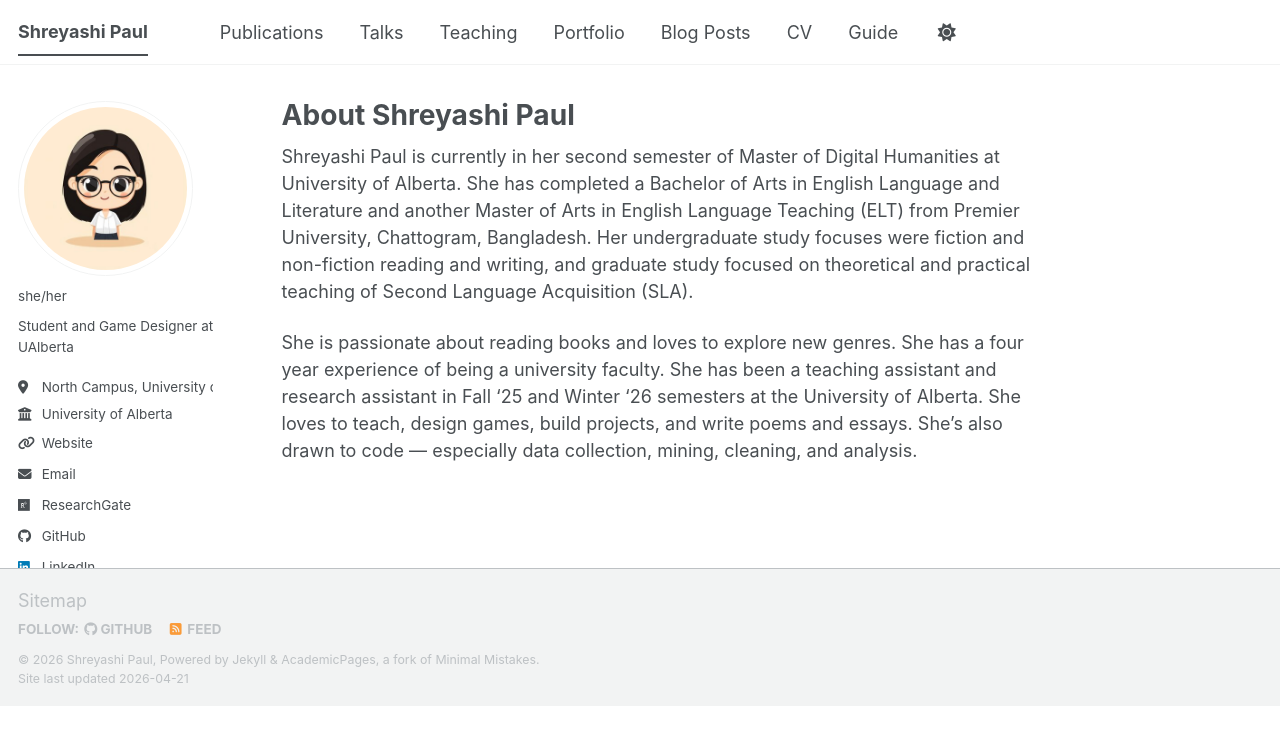
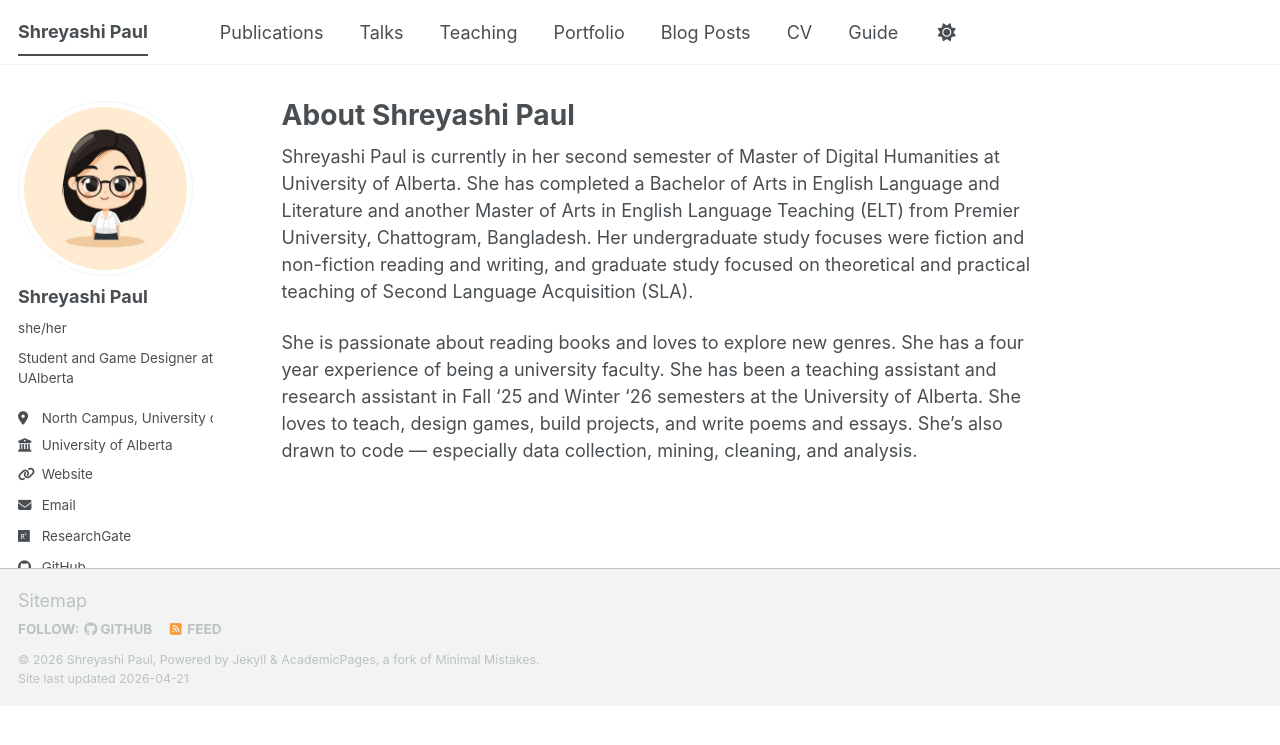
Before and after one commit to s-pl70/me, a Jekyll site: the page built from _pages/about.md, in a window 1280 px wide. Shown: the top 745 px of the page. Built offline with Jekyll 4.4.1, drawn with Linux system fonts in a browser that asks for light colours; a script bundle is joined from its source files by our own code; library files that are not in the unit come from our copies.

Commit message:
Update _config.yml

```diff
--- a/_config.yml
+++ b/_config.yml
@@ -25,7 +25,7 @@ repository               : "academicpages/academicpages.github.io"
 author:
   # Biographic information
   avatar           : "profile.png"
-  name             :
+  name             : "Shreyashi Paul"
   pronouns         : "she/her"
   bio              : "Student and Game Designer at UAlberta"
   location         : "North Campus, University of Alberta"
```
